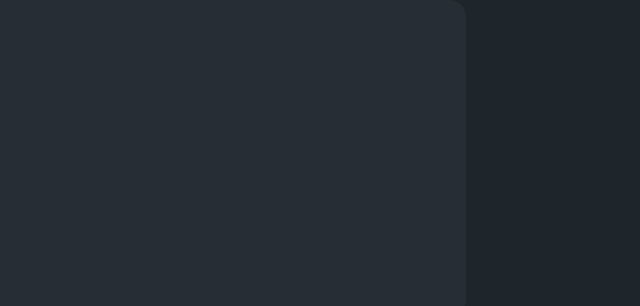
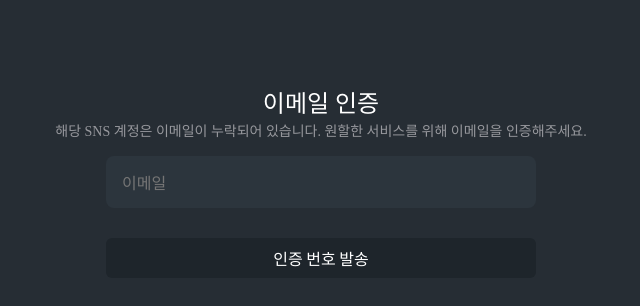
Before and after one commit to KnowledgeForum/forum-front, a React (Vite) app: page /email/verify in a window 1280 px wide. Shown: the top 306 px of the page, without its empty margins (319-959 px from the left). Built offline with nearby package versions, Linux system fonts and the light colour scheme.

Commit message:
이메일 인증 레이아웃
1. 이메일 인증 레이아웃 html 구현

```diff
--- a/src/layouts/EmailVerify/EmailVerifyLayout.module.scss
+++ b/src/layouts/EmailVerify/EmailVerifyLayout.module.scss
@@ -4,6 +4,42 @@
   border-radius: 1rem;
   gap: $border-radius;
   background-color: $background-light-color;
-  //display: grid;
-  //place-items: center;
+  padding: 5.625rem 1.875rem 2.1875rem 1.875rem;
+  text-align: center;
+  margin: auto;
+
+  .input {
+    width: 26.875rem;
+    height: 3.25rem;
+    margin: 0.9375rem auto;
+    gap: 0.625rem;
+    border-radius: 0.5rem;
+    background-color: #2c353d;
+    display: flex;
+    align-items: center;
+    padding-left: 1rem;
+  }
+
+  .button {
+    width: 26.875rem;
+    height: 2.5rem;
+    margin: 0.9375rem auto;
+    gap: 0.625rem;
+    border-radius: 0.375rem;
+    background-color: #1e252b;
+    display: flex;
+    align-items: center;
+    justify-content: center;
+  }
 }
+
+.title {
+  font-size: 1.5rem;
+  font-weight: bold;
+  margin-bottom: 5px;
+}
+
+.description {
+  font-size: 0.875rem;
+  color: #97989d;
+}
--- a/src/layouts/EmailVerify/EmailVerifyLayout.tsx
+++ b/src/layouts/EmailVerify/EmailVerifyLayout.tsx
@@ -1,7 +1,48 @@
+import { useNavigate } from "react-router-dom";
+import { Outlet } from "react-router-dom";
 import classes from "./EmailVerifyLayout.module.scss";
 
-const EmailVerifyLayout = () => {
-  return <div className={classes.layout}></div>;
+type EmailData = {
+  title: string;
+  description: string;
+  placeholder: string;
+  buttonText: string;
+};
+
+type EmailVerifyLayoutProps = {
+  children?: React.ReactNode;
+  emailData: EmailData;
+};
+
+const EmailVerifyLayout = ({ children, emailData }: EmailVerifyLayoutProps) => {
+  const navigate = useNavigate();
+
+  const EmailVerifyClick = () => {
+    navigate("/email/verify/code"); // 경로로 이동
+  };
+
+  return (
+    <div className={classes.layout}>
+      <div className={classes.top}>
+        <div className={classes.title}>{emailData.title}</div>
+        <div className={classes.description}>{emailData.description}</div>
+      </div>
+
+      <div className={classes.input}>
+        <input
+          type="email"
+          //value = {email}
+          placeholder={emailData.placeholder}
+        ></input>
+      </div>
+
+      <button onClick={EmailVerifyClick}>
+        <div className={classes.button}>{emailData.buttonText}</div>
+      </button>
+      {children}
+      <Outlet />
+    </div>
+  );
 };
 
 export default EmailVerifyLayout;
--- a/src/pages/EmaillVerify/EmailVerify.tsx
+++ b/src/pages/EmaillVerify/EmailVerify.tsx
@@ -0,0 +1,29 @@
+import EmailVerifyLayout from "@/layouts/EmailVerify/EmailVerifyLayout";
+// import classes from "./EmailVerify.module.scss";
+
+const EmailVerify = () => {
+  const emailData = {
+    title: "이메일 인증",
+    description: "해당 SNS 계정은 이메일이 누락되어 있습니다. 원할한 서비스를 위해 이메일을 인증해주세요.",
+    placeholder: "이메일",
+    buttonText: "인증 번호 발송",
+  };
+  /*
+  const emailcodeData = {
+    title: "인증 코드 입력",
+    //description: {이메일} "해당 이메일로 인증 코드를 발송하였습니다.",
+    placeholder: "인증 번호",
+    buttonText: "이메일 변경",
+  }
+*/
+  return (
+    <EmailVerifyLayout emailData={emailData}>
+      {/* <div className={classes.input}>
+        <input type="text" placeholder="인증 번호" />
+      </div>
+      <button className={classes.button}>이메일 변경</button>  */}
+    </EmailVerifyLayout>
+  );
+};
+
+export default EmailVerify;
```
Also changed, not shown: src/pages/EmaillVerify/EmailVerify.module.scss (+34 -0 lines), src/routes/router.tsx (+8 -2 lines).
